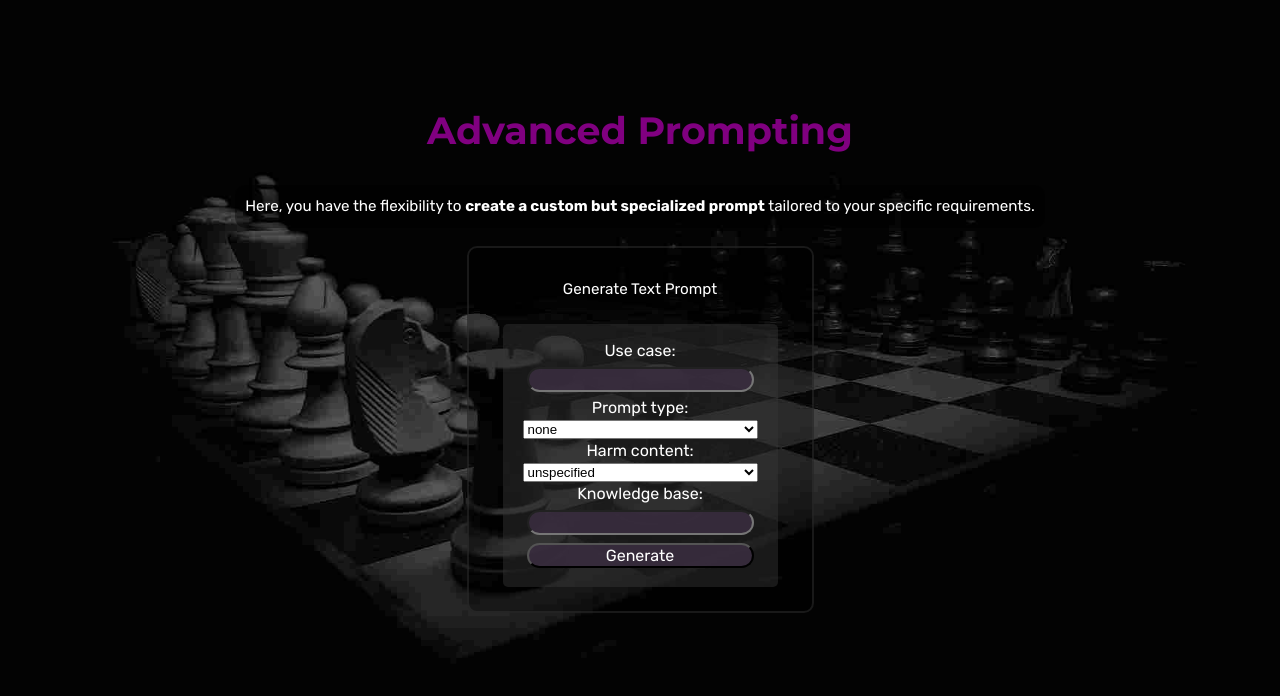
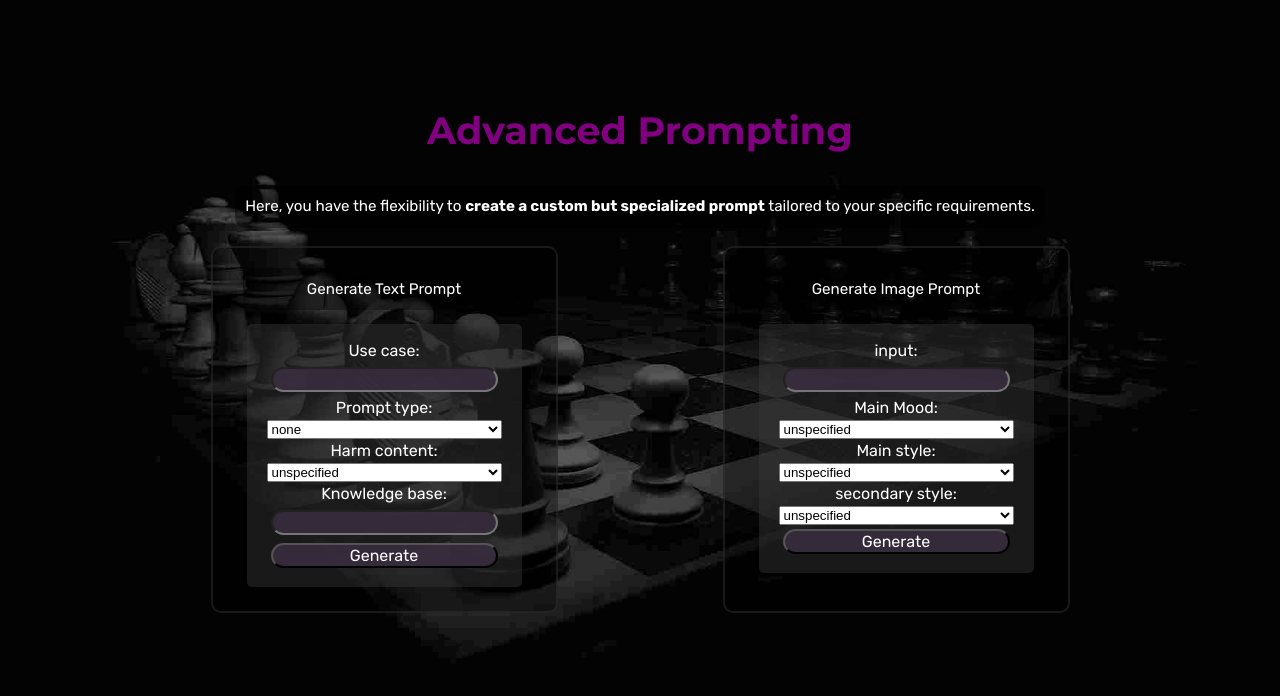
Before and after one commit to 1999AZZAR/prompt-sanctuary, a Flask app: page /advance in a window 1280 px wide. Shown: the top 696 px of the page. Run offline with Flask 3, Linux system fonts and the light colour scheme.

Commit message:
adding advance image prompt

```diff
--- a/web/app.py
+++ b/web/app.py
@@ -2,7 +2,7 @@
 from flask import Flask, render_template, request
 from gemini_text import generate_response, generate_random, generate_vrandom, generate_imgdescription
 from gemini_vis import generate_content
-from advance import response
+from advance import response, iresponse
 from werkzeug.exceptions import BadRequestKeyError
 
 
@@ -79,10 +79,23 @@ def generate_advance_response():
 
         return render_template('prompts/generator/advance.html', result=response_text)
     except BadRequestKeyError as e:
-        # Handle the case where one or more parameters are missing in the form data
         error_message = f"Bad Request: {e.description}"
         return render_template('prompts/generator/advance.html', result=error_message)
 
+@app.route('/advance/igenerate', methods=['POST'])
+def generate_advance_iresponse():
+    try:
+        parameter0 = request.form['parameter0']
+        parameter1 = request.form['parameter1']
+        parameter2 = request.form['parameter2']
+        parameter3 = request.form['parameter3']
+
+        response_text = iresponse(parameter0, parameter1, parameter2, parameter3)
+
+        return render_template('prompts/generator/advance.html', result=response_text)
+    except BadRequestKeyError as e:
+        error_message = f"Bad Request: {e.description}"
+        return render_template('prompts/generator/advance.html', result=error_message)
 
 @app.route('/library')
 def index():
--- a/web/templates/prompts/generator/advance.html
+++ b/web/templates/prompts/generator/advance.html
@@ -36,7 +36,7 @@
                         <label for="parameter2">Harm content:</label>
                         <div class="input">
                             <select name="harm_content" id="parameter2">
-                                <option value="">unspecified</option>
+                                <option value="unspecified">unspecified</option>
                                 <option value="none">Block none</option>
                                 <option value="few">Block few</option>
                                 <option value="desometailed">Block some</option>
@@ -46,6 +46,79 @@
                         <label for="parameter3">Knowledge base:</label>
                         <div class="input">
                             <input type="text" name="knowledge_base" id="parameter3">
+                        </div>
+                        <input type="submit" value="Generate">
+                    </form>
+                </div>
+            </div>
+
+            <div class="container">
+                <p>Generate Image Prompt</p>
+                <div class="left-section">
+                    <form method="post" action="/advance/igenerate" onsubmit="return validateForm()">
+                        <label for="parameter0">input:</label>
+                        <div class="input">
+                            <input type="text" name="parameter0" id="parameter0" required>
+                        </div>
+                        <label for="parameter1">Main Mood:</label>
+                        <div class="input">
+                            <select name="parameter1" id="parameter1">
+                                <option value="">unspecified</option>
+                                <option value="angry">angry</option>
+                                <option value="disgust">disgust</option>
+                                <option value="fear">fear</option>
+                                <option value="happy">happy</option>
+                                <option value="neutral">neutral</option>
+                                <option value="sad">sad</option>
+                                <option value="surprised">surprised</option>
+                                <option value="other">other</option>
+                            </select>
+                        </div>
+                        <label for="parameter2">Main style:</label>
+                        <div class="input">
+                            <select name="parameter2" id="parameter2">
+                                <option value="">unspecified</option>
+                                <option value="3d render">3d render</option>
+                                <option value="abstrac">abstrac</option>
+                                <option value="antique">antique</option>
+                                <option value="cartoon">cartoon</option>
+                                <option value="cinematic">cinematic</option>
+                                <option value="cyberpung">cyberpung</option>
+                                <option value="fantasy">fantasy</option>
+                                <option value="horror">horror</option>
+                                <option value="magic">magic</option>
+                                <option value="nature">nature</option>
+                                <option value="post apocalyptic">post apocalyptic</option>
+                                <option value="realistic">realistic</option>
+                                <option value="romance">romance</option>
+                                <option value="sci-fi">sci-fi</option>
+                                <option value="space">space</option>
+                                <option value="steampunk">steampunk</option>
+                                <option value="superhero">superhero</option>
+                            </select>
+                        </div>
+                        <label for="parameter2">secondary style:</label>
+                        <div class="input">
+                            <select name="parameter3" id="parameter3">
+                                <option value="">unspecified</option>
+                                <option value="3d render">3d render</option>
+                                <option value="abstrac">abstrac</option>
+                                <option value="antique">antique</option>
+                                <option value="cartoon">cartoon</option>
+                                <option value="cinematic">cinematic</option>
+                                <option value="cyberpung">cyberpung</option>
+                                <option value="fantasy">fantasy</option>
+                                <option value="horror">horror</option>
+                                <option value="magic">magic</option>
+                                <option value="nature">nature</option>
+                                <option value="post apocalyptic">post apocalyptic</option>
+                                <option value="realistic">realistic</option>
+                                <option value="romance">romance</option>
+                                <option value="sci-fi">sci-fi</option>
+                                <option value="space">space</option>
+                                <option value="steampunk">steampunk</option>
+                                <option value="superhero">superhero</option>
+                            </select>
                         </div>
                         <input type="submit" value="Generate">
                     </form>
```
Also changed, not shown: web/advance.py (+36 -31 lines).
